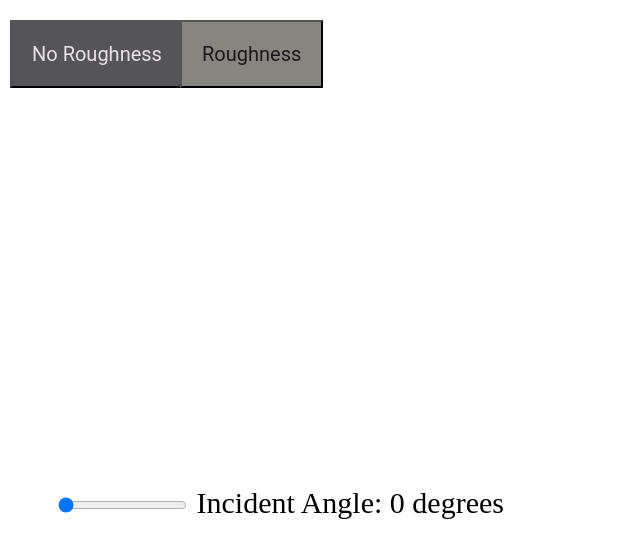
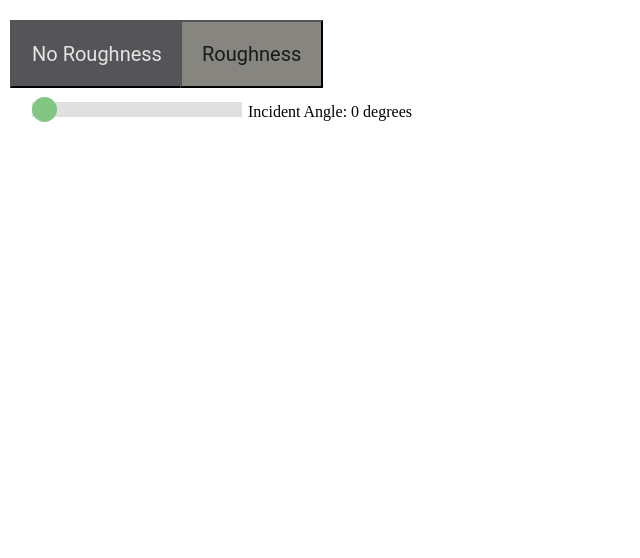
Before and after one commit to daniel-p741/Wave-Reflection, a website: page index.html in a window 1280 px wide. Shown: the whole page, without its empty margins (0-640 px from the left). Drawn offline with nearby package versions, Linux system fonts and the light colour scheme.

Commit message:
changed slider styling

```diff
--- a/style.css
+++ b/style.css
@@ -42,12 +42,53 @@
 
 
 
+/* Slider styles */
 .slider-container {
-    position: fixed;
-    bottom: 250px;
-    left: 280px;
-    transform: translateX(-50%);
-    background: white;
-    padding: 30px;
-    font-size: 30px;
+    margin: 20px;
+    position: absolute;
+    top: 80px;
+    left: 10px;
+    z-index: 10;
 }
+
+.slider-label {
+    display: block;
+    margin-bottom: 5px;
+    font-size: 22px;
+    color: #333;
+    font-family: 'Roboto', sans-serif;
+}
+
+.slider {
+    -webkit-appearance: none;
+    appearance: none;
+    width: 210px;
+    /* You can adjust this width as needed */
+    height: 15px;
+    background: #d3d3d3;
+    outline: none;
+    opacity: 0.7;
+    transition: opacity .2s;
+}
+
+.slider:hover {
+    opacity: 1;
+}
+
+.slider::-webkit-slider-thumb {
+    -webkit-appearance: none;
+    appearance: none;
+    width: 25px;
+    height: 25px;
+    background: #4CAF50;
+    cursor: pointer;
+    border-radius: 50%;
+}
+
+.slider::-moz-range-thumb {
+    width: 25px;
+    height: 25px;
+    background: #4CAF50;
+    cursor: pointer;
+    border-radius: 50%;
+}
```
